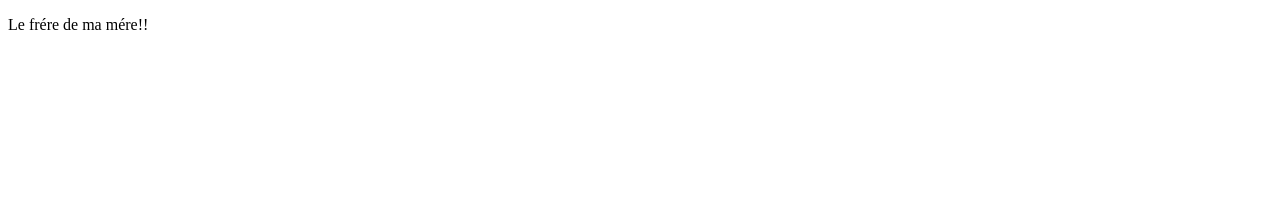
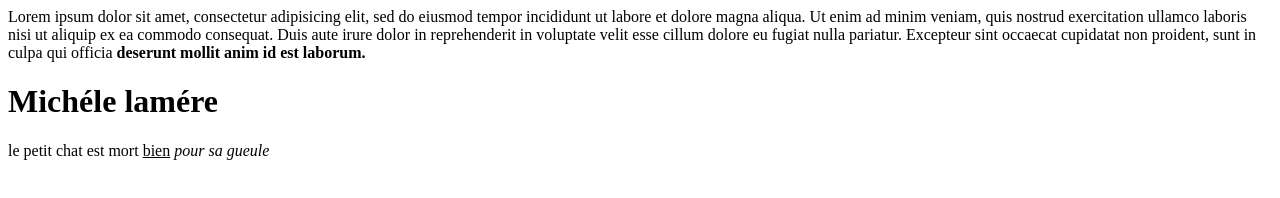
Before and after one commit to marwensaidana/html-intro, a plain HTML site: page index.html in a window 1280 px wide. Drawn offline with Linux system fonts and the light colour scheme.

Commit message:
test des inline tags

```diff
--- a/index.html
+++ b/index.html
@@ -2,14 +2,25 @@
 <html>
     <head>
     <meta charset="utf-8">
-	    <title>
+        <title>
 	        Intro
 	    </title>
     </head>
     <body>
+        <div>
+        Lorem ipsum dolor sit amet, consectetur adipisicing elit, sed do eiusmod
+        tempor incididunt ut labore et dolore magna aliqua. Ut enim ad minim veniam,
+        quis nostrud exercitation ullamco laboris nisi ut aliquip ex ea commodo
+        consequat. Duis aute irure dolor in reprehenderit in voluptate velit esse
+        cillum dolore eu fugiat nulla pariatur. Excepteur sint occaecat cupidatat non
+        proident, sunt in culpa qui officia <strong> deserunt mollit anim id est laborum.</strong>
+        </div>
+        <h1>Michéle lamére</h1>
         <p>
-        Le frére de ma mére!!
+         le petit chat est mort
+         <u>bien</u> <i>pour sa</i> <em>gueule</em>
         </p>
+
 
     </body>
 </html>
```
